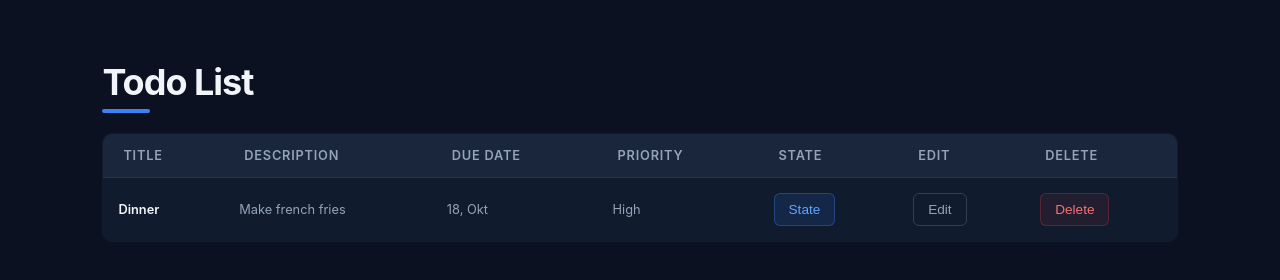
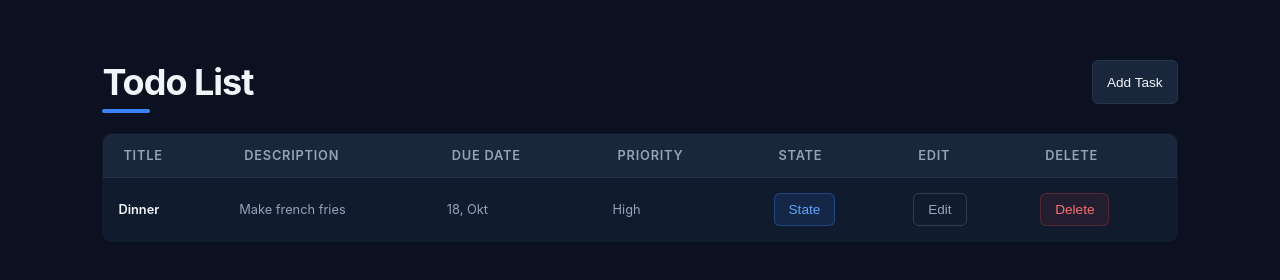
Before and after one commit to RicoLViviers/odin-todo-list, a website built with webpack: page src/template.html in a window 1280 px wide. Built offline with nearby package versions, Linux system fonts and the light colour scheme.

Commit message:
Add a 'add task' button to the webpage

```diff
--- a/src/styles.css
+++ b/src/styles.css
@@ -143,3 +143,9 @@ button:active {
     background-color: var(--color-danger-hover);
     color: white;
 }
+
+#content-header
+{
+    display: flex;
+    justify-content: space-between;
+}
--- a/src/template.html
+++ b/src/template.html
@@ -7,7 +7,10 @@
 </head>
 <body>
     <div class="content">
-        <h1>Todo List</h1>
+        <div id="content-header">
+            <h1>Todo List</h1>
+            <button>Add Task</button>
+        </div>
         <div class="seperator"></div>
         <table>
             <tr>
```
